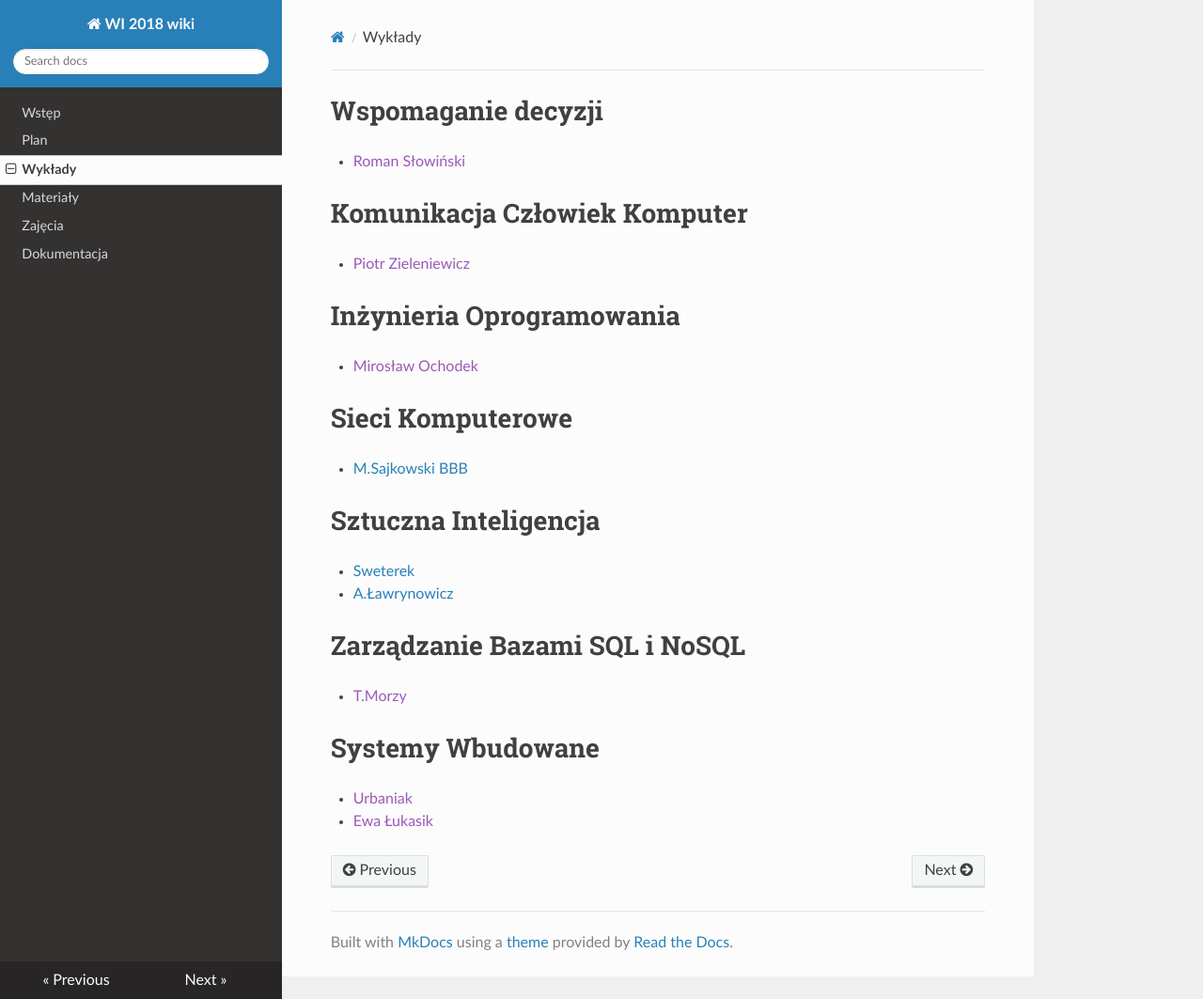
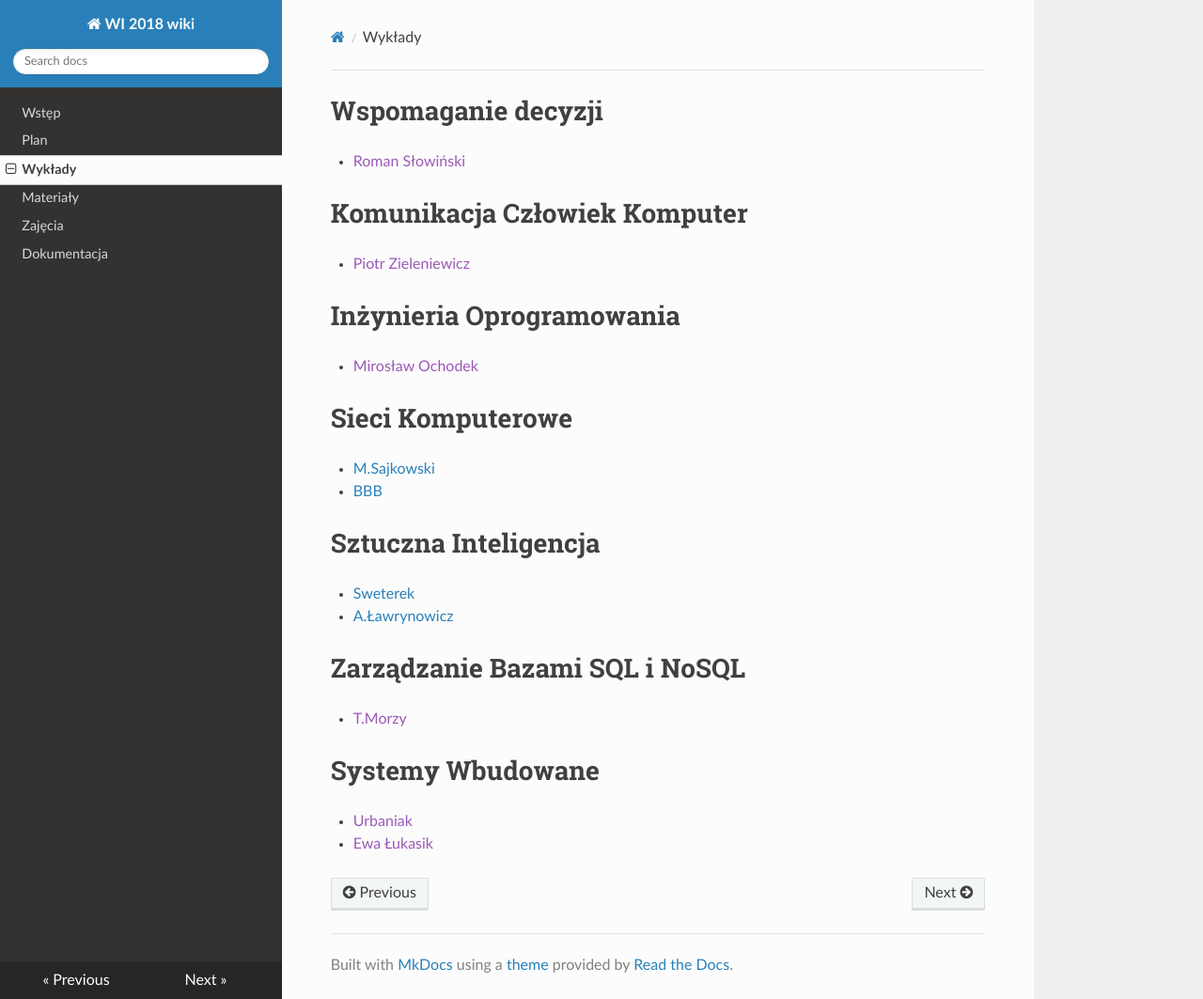
Before and after one commit to PUT-WI-18/wi18-wiki-sem5, an MkDocs documentation site: the page built from docs/wyklady.md, in a window 1280 px wide and 1063 px high. Shown: the whole window at 94% size. Built offline with MkDocs 1.6.1, drawn with Linux system fonts in a browser that asks for light colours; nearby versions of some CDN libraries.

```diff
--- a/docs/wyklady.md
+++ b/docs/wyklady.md
@@ -8,7 +8,8 @@
 - [Mirosław Ochodek]()
 
 # Sieci Komputerowe
-- [M.Sajkowski](https://www.cs.put.poznan.pl/msajkowski/for-students/) [BBB](https://moodle.put.poznan.pl/course/view.php?id=4944)
+- [M.Sajkowski](https://www.cs.put.poznan.pl/msajkowski/for-students/)
+- [BBB](https://moodle.put.poznan.pl/course/view.php?id=4944)
 
 # Sztuczna Inteligencja
 - [Sweterek](http://www.cs.put.poznan.pl/amichalski/si.dzienne/index.html)
```
